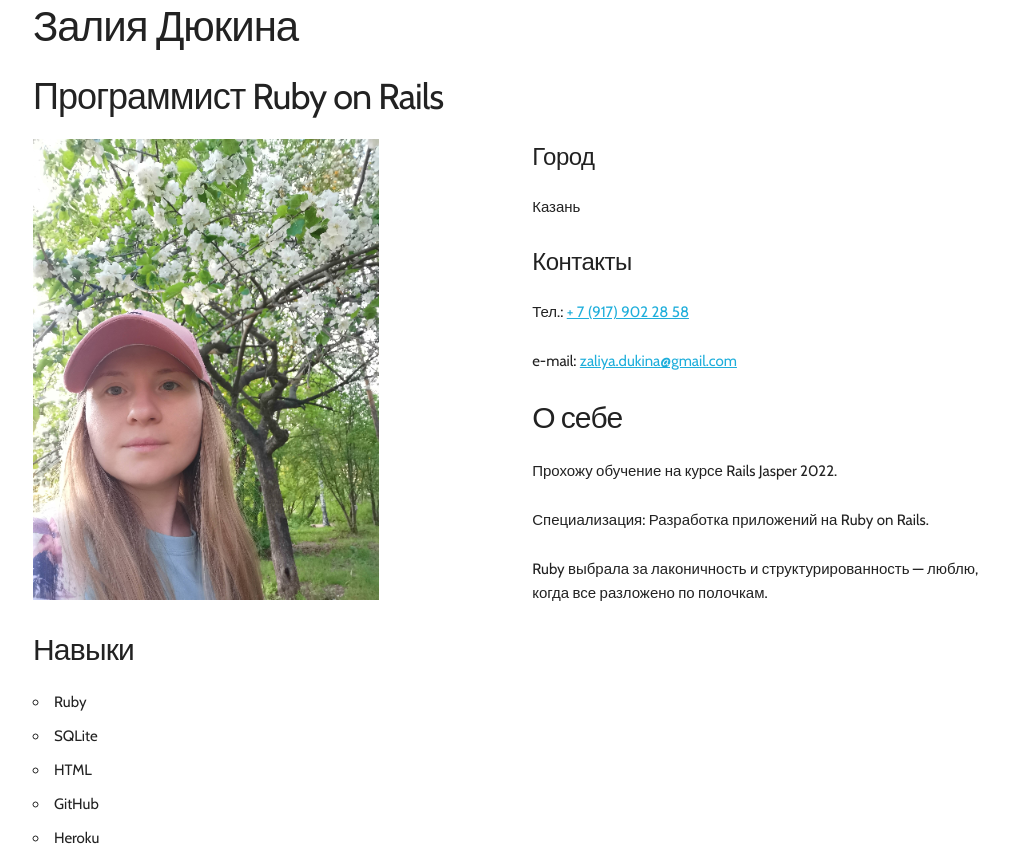
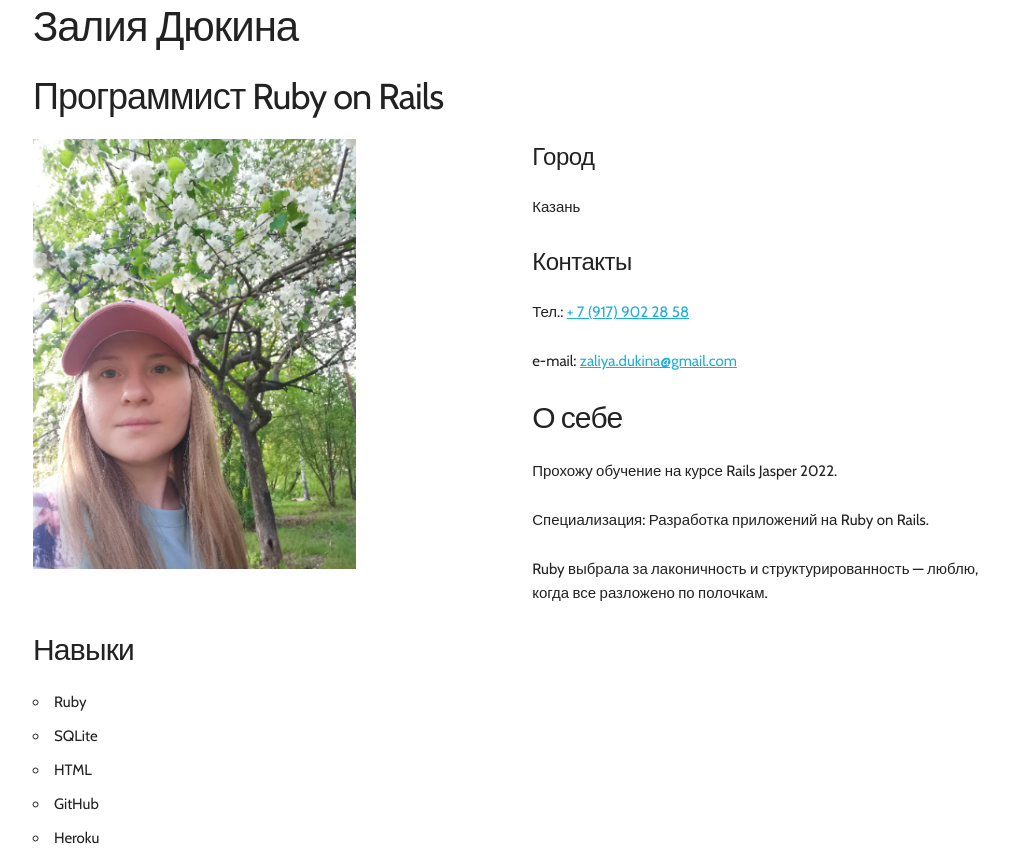
Before and after one commit to duzaliya/cv, a plain HTML site: page index.html in a window 1280 px wide. Shown: the top 853 px of the page, without its empty margins (127-1136 px from the left). Drawn offline with nearby package versions, Linux system fonts and the light colour scheme.

Commit message:
update image size

```diff
--- a/index.html
+++ b/index.html
@@ -18,7 +18,7 @@
 
   <div class="row">
     <div class="six columns">
-      <img src="dyukina.png" alt="[Фото]"/>
+      <img src="dyukina.png" alt="[Фото]" width="70%"/>
     </div>
 
     <div class="six columns">
```
